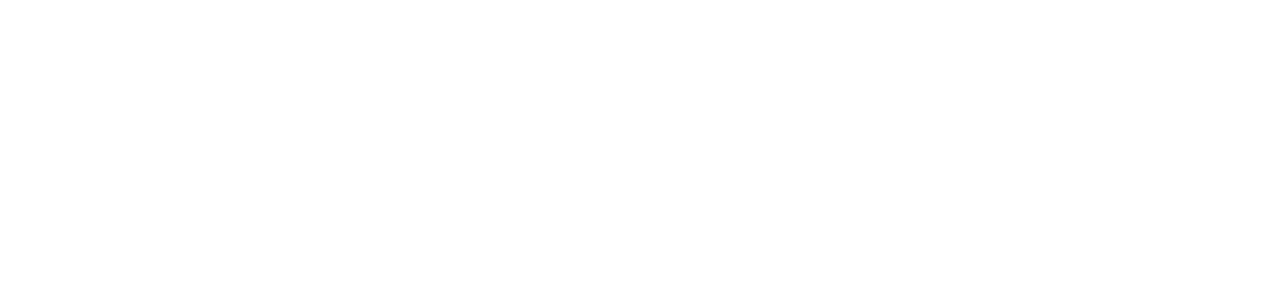
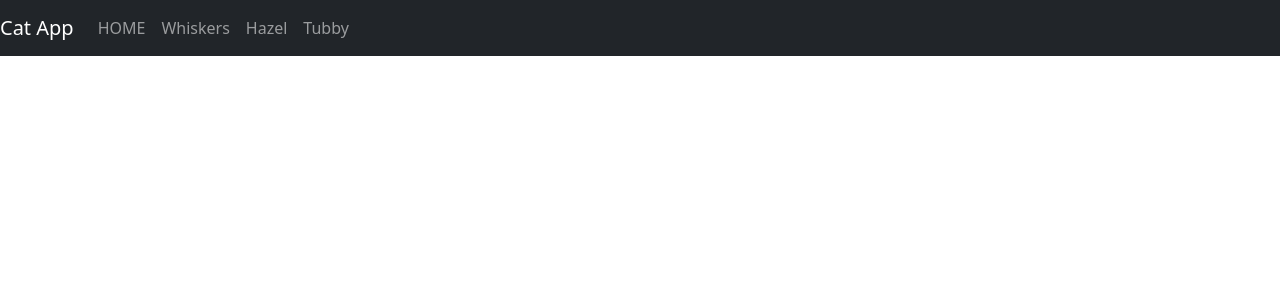
Before and after one commit to PatNepp/CatList, a React (Create React App) app: page / in a window 1280 px wide. Shown: the top 300 px of the page. Built offline with nearby package versions, Linux system fonts and the light colour scheme.

Commit message:
added navbar

```diff
--- a/src/App.js
+++ b/src/App.js
@@ -2,6 +2,7 @@
 import { Route, Switch } from 'react-router';
 import CatList from './CatList';
 import CatDetails from './CatDetails';
+import Navbar from './Navbar';
 
 class App extends Component {
 	static defaultProps = {
@@ -39,10 +40,13 @@
 			return <CatDetails {...props} cat={currentCat} />;
 		};
 		return (
-			<Switch>
-				<Route exact path="/cats/:name" render={getCat} />;
-				<Route exact path="/cats" render={() => <CatList cats={this.props.cats} />} />;
-			</Switch>
+			<div>
+				<Navbar cats={this.props.cats} />
+				<Switch>
+					<Route exact path="/cats/:name" render={getCat} />;
+					<Route exact path="/cats" render={() => <CatList cats={this.props.cats} />} />;
+				</Switch>
+			</div>
 		);
 	}
 }
--- /dev/null
+++ b/src/Navbar.js
@@ -0,0 +1,44 @@
+import React, { Component } from 'react';
+import { Link, NavLink } from 'react-router-dom';
+
+class Navbar extends Component {
+	render() {
+		const catLinks = this.props.cats.map((cat) => (
+			<li className="nav-item" key={cat.name}>
+				<NavLink exact to={`/cats/${cat.name}`} className="nav-link">
+					{cat.name}
+				</NavLink>
+			</li>
+		));
+		return (
+			<nav className="navbar navbar-expand-lg navbar-dark bg-dark">
+				<Link className="navbar-brand" to="/cats">
+					Cat App
+				</Link>
+				<button
+					className="navbar-toggler"
+					type="button"
+					data-toggle="collapse"
+					data-target="#navbarNav"
+					aria-controls="navbarNav"
+					aria-expanded="false"
+					aria-label="Toggle navigation"
+				>
+					<span className="navbar-toggler-icon" />
+				</button>
+				<div className="collapse navbar-collapse" id="navbarNav">
+					<ul className="navbar-nav">
+						<li className="nav-item">
+							<NavLink exact to="/cats" className="nav-link">
+								HOME
+							</NavLink>
+						</li>
+						{catLinks}
+					</ul>
+				</div>
+			</nav>
+		);
+	}
+}
+
+export default Navbar;
```
